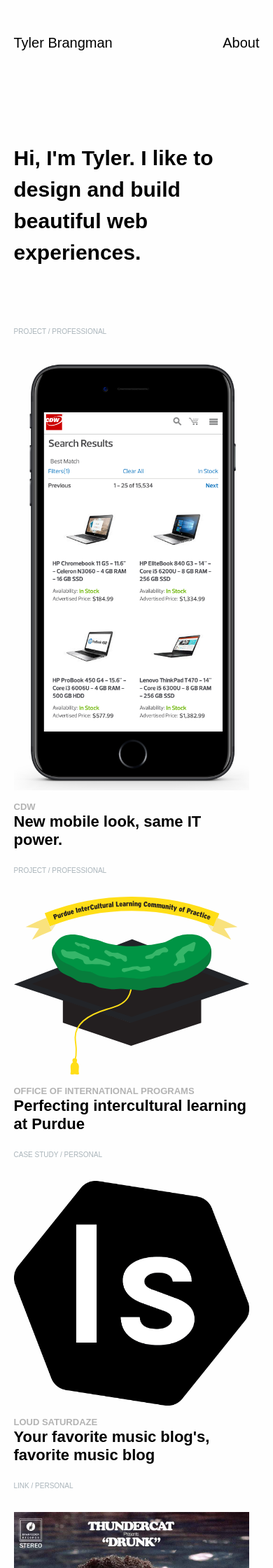
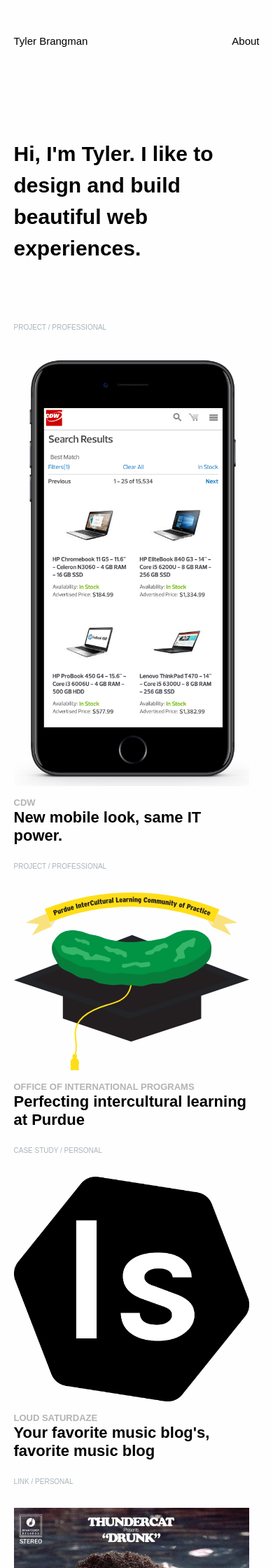
Before and after one commit to tbrangman/tbrangman.github.io, a Jekyll site: the page built from index.html, in a window 390 px wide. Shown: the top 2240 px of the page at 70% size. Built offline with Jekyll 4.4.1, drawn with Linux system fonts in a browser that asks for light colours; nearby versions of some CDN libraries; some web fonts are replaced.

Commit message:
responsiveness

```diff
--- a/_layouts/default.html
+++ b/_layouts/default.html
@@ -42,7 +42,7 @@
 		<a href="#">Dribbble.</a>
 		<a href="#">View Source.</a>
 		<a href="mailto:tbrangma@purdue.edu">Say Hello &#x1f44b;</a>
-		<p>&copy; &#x1f44b;</p>
+		<p>&copy; &#x1f596;</p>
 	</div>
 </footer>
 
--- a/css/main.scss
+++ b/css/main.scss
@@ -89,7 +89,7 @@
 	transform: translate3d(0, -50%, 0) scale(1);
 }
 
-/* Global Items */
+/* Navigation */
 nav{
 	padding: 50px 0;
 	font-weight: 300;
@@ -328,6 +328,80 @@
 }
 
 @media only screen and (max-width: 700px) {
+#aboutme{
+	visibility: hidden;
+	padding: 30px;
+	z-index: 3;
+	position: fixed;
+	right: 0;
+	width: auto;
+	height: 100%;
+	background-color: #F7F6F5;
+
+	.resume{
+		margin: 20px 0;
+
+		a{
+			background-color: #000;
+			text-decoration: none;
+			color: #fff;
+			padding: 15px;
+			font-size: 15px;
+			border-radius: 5px;
+			text-decoration: none;
+
+			&:hover{
+				background-color: #babaff;
+			}
+		}
+	}
+
+	.closeBtn, svg{
+		cursor: pointer;
+		width: 80px;
+		margin-left: auto;
+		vertical-align: middle;
+	}
+
+	.closeBtn{
+		font-size: 20px;
+		margin-bottom: 40px;
+
+		svg{
+			width: 20px;
+		}
+	}
+
+	.bio{
+		font-size: 20px;
+	}
+}
+
+/* Navigation */
+nav{
+	padding: 50px 0;
+	font-weight: 300;
+
+	.container{
+		display: flex;
+		flex-direction: row;
+		flex-wrap: wrap;
+		justify-content: space-between;
+		align-items: center;
+
+		.modal{
+			cursor: pointer;
+			font-size: 15px;
+		}
+
+		a{
+			text-decoration: none;
+			color: #000;
+			font-size: 15px;
+		}
+	}
+}
+
 /* Introduction */
 .intro{
 	h1{
@@ -411,4 +485,36 @@
 			}
 		}
 	}
+
+	footer{
+		display: block;
+		padding: 70px 0;
+
+		a{
+			margin: 5px 0;
+			text-align: left;
+			position: relative;
+			display: block;
+			color: #000;
+			font-size: 18px;
+			font-weight: 500;
+			text-decoration: none;
+			transition: 0.4s;
+			-webkit-transition: 0.4s;
+
+			&:after{
+				position: absolute;
+				z-index: -1;
+				bottom: -0.2em;
+				left: 0px;
+				width: 100%;
+				border-bottom: none;
+				content: '';
+			}
+
+			&:hover{
+				background-color: transparent;
+			}
+		}
+	}
 }
```
Also changed, not shown: 7 other files.
